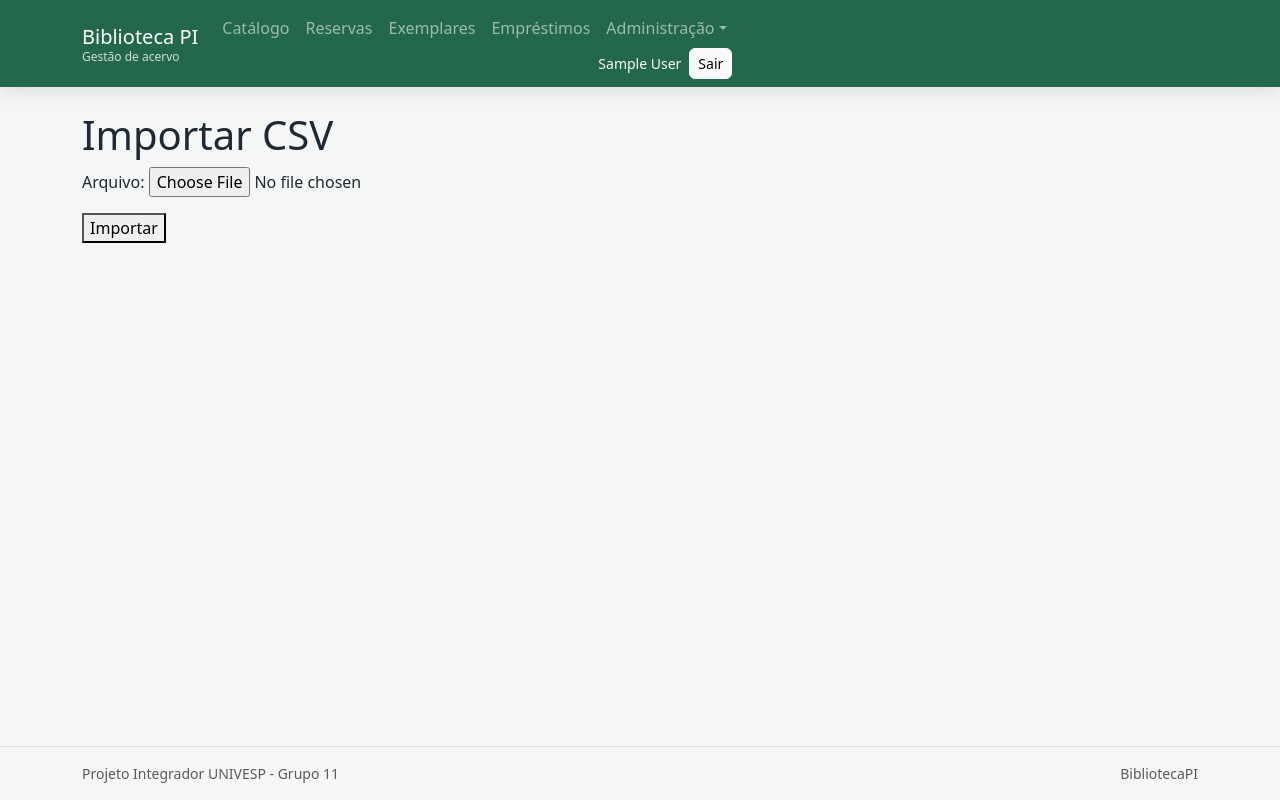
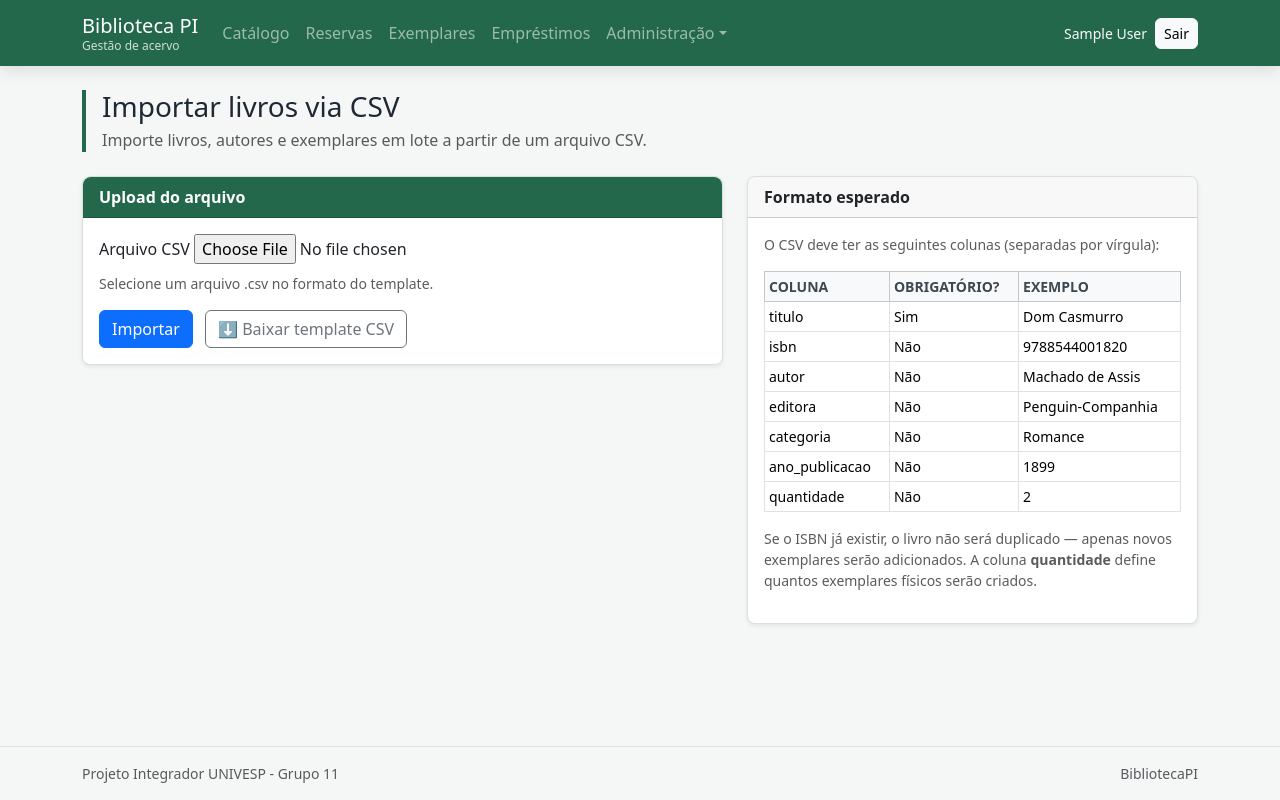
Before and after one commit to MarceloMaciel/projeto-integrador-univesp-grupo11, a Django app: page /importacao/ in a window 1280 px wide. Run offline with Django 5.2, Linux system fonts and the light colour scheme; the visitor is signed in with stand-in values (Sample User, id 1); data that the repository does not hold is empty.

Commit message:
finalizacao da importacao

```diff
--- a/BibliotecaPI/apps/importacao/forms.py
+++ b/BibliotecaPI/apps/importacao/forms.py
@@ -2,4 +2,14 @@
 
 
 class ImportacaoCSVForm(forms.Form):
-    arquivo = forms.FileField()
+    arquivo = forms.FileField(
+        label='Arquivo CSV',
+        help_text='Selecione um arquivo .csv no formato do template.',
+    )
+
+    def clean_arquivo(self):
+        arquivo = self.cleaned_data['arquivo']
+        nome = arquivo.name.lower()
+        if not nome.endswith('.csv'):
+            raise forms.ValidationError('O arquivo deve ter extensão .csv.')
+        return arquivo
--- a/BibliotecaPI/apps/importacao/urls.py
+++ b/BibliotecaPI/apps/importacao/urls.py
@@ -1,6 +1,9 @@
 from django.urls import path
-from .views import importar_csv
+from .views import importar_csv, download_template_csv
+
+app_name = 'importacao'
 
 urlpatterns = [
     path('', importar_csv, name='importar_csv'),
+    path('template/', download_template_csv, name='template_csv'),
 ]
--- a/BibliotecaPI/apps/importacao/views.py
+++ b/BibliotecaPI/apps/importacao/views.py
@@ -2,67 +2,157 @@
 import io
 
 from django.contrib import messages
+from django.contrib.auth.decorators import login_required
+from django.http import HttpResponse
 from django.shortcuts import redirect, render
+from django.utils import timezone
 
+from apps.acervo.models import Exemplar
 from apps.catalogo.models import Autor, Categoria, Editora, Livro
-from apps.acervo.models import Exemplar
+from apps.usuarios.constants import ROLE_ADMIN
+from apps.usuarios.utils import user_has_any_role
 
 from .forms import ImportacaoCSVForm
 
 
+@login_required
 def importar_csv(request):
+    if not user_has_any_role(request.user, [ROLE_ADMIN]):
+        messages.error(request, 'Você não possui permissão para importar dados.')
+        return redirect('home')
+
+    erros = []
+
     if request.method == 'POST':
         form = ImportacaoCSVForm(request.POST, request.FILES)
 
         if form.is_valid():
             arquivo = request.FILES['arquivo']
 
-            conteudo = arquivo.read().decode('utf-8')
+            try:
+                conteudo = arquivo.read().decode('utf-8-sig')  # utf-8-sig suporta BOM do Excel
+            except UnicodeDecodeError:
+                arquivo.seek(0)
+                conteudo = arquivo.read().decode('latin-1')
 
             reader = csv.DictReader(io.StringIO(conteudo))
 
-            for linha in reader:
+            livros_importados = 0
+            exemplares_criados = 0
 
-                autor, _ = Autor.objects.get_or_create(
-                    nome=linha['autor']
-                )
+            for numero_linha, linha in enumerate(reader, start=2):
+                try:
+                    titulo = linha.get('titulo', '').strip()
+                    isbn = linha.get('isbn', '').strip()
+                    nome_autor = linha.get('autor', '').strip()
+                    nome_categoria = linha.get('categoria', '').strip()
+                    nome_editora = linha.get('editora', '').strip()
+                    ano_str = linha.get('ano_publicacao', '').strip()
+                    qtd_str = linha.get('quantidade', '1').strip()
 
-                categoria, _ = Categoria.objects.get_or_create(
-                    nome=linha['categoria']
-                )
+                    if not titulo:
+                        erros.append(f'Linha {numero_linha}: campo "titulo" obrigatório.')
+                        continue
 
-                editora, _ = Editora.objects.get_or_create(
-                    nome=linha['editora']
-                )
+                    # Cria ou recupera autor, categoria, editora
+                    autor = None
+                    if nome_autor:
+                        autor, _ = Autor.objects.get_or_create(nome=nome_autor)
 
-                livro, created = Livro.objects.get_or_create(
-                    isbn=linha['isbn'],
-                    defaults={
-                        'titulo': linha['titulo'],
-                        'editora': editora,
-                        'categoria': categoria,
-                        'ano_publicacao': linha['ano_publicacao'],
-                    }
-                )
+                    categoria = None
+                    if nome_categoria:
+                        categoria, _ = Categoria.objects.get_or_create(nome=nome_categoria)
 
-                livro.autores.add(autor)
+                    editora = None
+                    if nome_editora:
+                        editora, _ = Editora.objects.get_or_create(nome=nome_editora)
 
-                quantidade = int(linha['quantidade'])
+                    ano_publicacao = None
+                    if ano_str:
+                        try:
+                            ano_publicacao = int(ano_str)
+                        except ValueError:
+                            erros.append(f'Linha {numero_linha}: ano_publicacao inválido ("{ano_str}"). Ignorado.')
 
-                for i in range(quantidade):
-                    Exemplar.objects.create(
-                        livro=livro,
-                        codigo_tombo=f"{livro.id}-{i}"
-                    )
+                    # Cria ou recupera o livro
+                    if isbn:
+                        livro, criado = Livro.objects.get_or_create(
+                            isbn=isbn,
+                            defaults={
+                                'titulo': titulo,
+                                'editora': editora,
+                                'categoria': categoria,
+                                'ano_publicacao': ano_publicacao,
+                            }
+                        )
+                    else:
+                        # Sem ISBN: cria sempre (ou busca por título exato)
+                        livro, criado = Livro.objects.get_or_create(
+                            titulo=titulo,
+                            defaults={
+                                'editora': editora,
+                                'categoria': categoria,
+                                'ano_publicacao': ano_publicacao,
+                            }
+                        )
 
-            messages.success(request, 'Importação realizada com sucesso.')
-            return redirect('importar_csv')
+                    if criado:
+                        livros_importados += 1
+
+                    if autor:
+                        livro.autores.add(autor)
+
+                    # Cria exemplares com tombos únicos baseados em timestamp
+                    try:
+                        quantidade = max(1, int(qtd_str))
+                    except ValueError:
+                        quantidade = 1
+
+                    ts = timezone.now().strftime('%Y%m%d%H%M%S%f')
+                    for i in range(quantidade):
+                        # Tombo: ID do livro + timestamp + índice, garante unicidade
+                        codigo_tombo = f"{livro.id}-{ts}-{i}"
+                        Exemplar.objects.get_or_create(
+                            codigo_tombo=codigo_tombo,
+                            defaults={'livro': livro},
+                        )
+                        exemplares_criados += 1
+
+                except Exception as e:
+                    erros.append(f'Linha {numero_linha}: erro inesperado — {e}')
+
+            if erros:
+                for erro in erros:
+                    messages.warning(request, erro)
+
+            messages.success(
+                request,
+                f'Importação concluída: {livros_importados} livro(s) novo(s), '
+                f'{exemplares_criados} exemplar(es) criado(s).'
+            )
+            return redirect('importacao:importar_csv')
 
     else:
         form = ImportacaoCSVForm()
 
-    return render(
-        request,
-        'importacao/importar_csv.html',
-        {'form': form}
-    )
+    return render(request, 'importacao/importar_csv.html', {'form': form})
+
+
+@login_required
+def download_template_csv(request):
+    """Retorna um arquivo CSV de exemplo para o usuário preencher e importar."""
+    if not user_has_any_role(request.user, [ROLE_ADMIN]):
+        messages.error(request, 'Você não possui permissão para esta ação.')
+        return redirect('home')
+
+    response = HttpResponse(content_type='text/csv; charset=utf-8')
+    response['Content-Disposition'] = 'attachment; filename="template_importacao.csv"'
+    response.write('\ufeff')  # BOM para Excel abrir corretamente
+
+    writer = csv.writer(response)
+    writer.writerow(['titulo', 'isbn', 'autor', 'editora', 'categoria', 'ano_publicacao', 'quantidade'])
+    writer.writerow(['Dom Casmurro', '9788544001820', 'Machado de Assis', 'Penguin-Companhia', 'Romance', '1899', '2'])
+    writer.writerow(['O Cortiço', '9788572326995', 'Aluísio Azevedo', 'Ática', 'Romance', '1890', '1'])
+    writer.writerow(['Memórias Póstumas de Brás Cubas', '', 'Machado de Assis', 'Nova Fronteira', 'Romance', '1881', '3'])
+
+    return response
--- a/BibliotecaPI/apps/usuarios/constants.py
+++ b/BibliotecaPI/apps/usuarios/constants.py
@@ -1,9 +1,7 @@
 ROLE_ADMIN = 'ADMIN'
-ROLE_BIBLIOTECARIO = 'BIBLIOTECARIO'
 ROLE_LEITOR = 'LEITOR'
 
 ROLE_CHOICES = [
     (ROLE_ADMIN, 'Administrador'),
-    (ROLE_BIBLIOTECARIO, 'Bibliotecário'),
     (ROLE_LEITOR, 'Leitor'),
 ]
--- a/BibliotecaPI/apps/usuarios/context_processors.py
+++ b/BibliotecaPI/apps/usuarios/context_processors.py
@@ -1,4 +1,4 @@
-from .constants import ROLE_ADMIN, ROLE_BIBLIOTECARIO
+from .constants import ROLE_ADMIN
 from .utils import user_has_any_role, user_role_names
 
 
@@ -6,5 +6,7 @@
     user = request.user
     return {
         'user_role_names': user_role_names(user),
-        'is_admin_or_bibliotecario': user_has_any_role(user, [ROLE_ADMIN, ROLE_BIBLIOTECARIO]),
+        'is_admin': user_has_any_role(user, [ROLE_ADMIN]),
+        # Alias mantido para templates existentes não quebrarem
+        'is_admin_or_bibliotecario': user_has_any_role(user, [ROLE_ADMIN]),
     }
--- a/BibliotecaPI/apps/usuarios/utils.py
+++ b/BibliotecaPI/apps/usuarios/utils.py
@@ -1,10 +1,10 @@
 from django.contrib.auth.models import Group
 
-from .constants import ROLE_ADMIN, ROLE_BIBLIOTECARIO, ROLE_LEITOR
+from .constants import ROLE_ADMIN, ROLE_LEITOR
 
 
 def ensure_default_groups() -> None:
-    for role in (ROLE_ADMIN, ROLE_BIBLIOTECARIO, ROLE_LEITOR):
+    for role in (ROLE_ADMIN, ROLE_LEITOR):
         Group.objects.get_or_create(name=role)
 
 
--- a/BibliotecaPI/apps/usuarios/views.py
+++ b/BibliotecaPI/apps/usuarios/views.py
@@ -5,14 +5,14 @@
 
 from core.models import PerfilUsuario
 
-from .constants import ROLE_ADMIN, ROLE_BIBLIOTECARIO
+from .constants import ROLE_ADMIN
 from .forms import UsuarioCadastroForm
 from .utils import user_has_any_role
 
 
 @login_required
 def cadastrar_usuario(request):
-    if not user_has_any_role(request.user, [ROLE_ADMIN, ROLE_BIBLIOTECARIO]):
+    if not user_has_any_role(request.user, [ROLE_ADMIN]):
         messages.error(request, 'Você não possui permissão para cadastrar usuários.')
         return redirect('home')
 
--- a/BibliotecaPI/templates/base.html
+++ b/BibliotecaPI/templates/base.html
@@ -23,7 +23,7 @@
                 <ul class="navbar-nav me-auto mb-2 mb-lg-0">
                     <li class="nav-item"><a class="nav-link" href="{% url 'catalogo:livro_list' %}">Catálogo</a></li>
                     <li class="nav-item"><a class="nav-link" href="{% url 'circulacao:reserva_list' %}">Reservas</a></li>
-                    {% if is_admin_or_bibliotecario %}
+                    {% if is_admin %}
                         <li class="nav-item"><a class="nav-link" href="{% url 'acervo:exemplar_list' %}">Exemplares</a></li>
                         <li class="nav-item"><a class="nav-link" href="{% url 'circulacao:emprestimo_list' %}">Empréstimos</a></li>
                         <li class="nav-item dropdown">
@@ -33,6 +33,9 @@
                                 <li><a class="dropdown-item" href="{% url 'catalogo:autor_list' %}">Autores</a></li>
                                 <li><a class="dropdown-item" href="{% url 'catalogo:editora_list' %}">Editoras</a></li>
                                 <li><a class="dropdown-item" href="{% url 'catalogo:categoria_list' %}">Categorias</a></li>
+                                <li><hr class="dropdown-divider"></li>
+                                <li><a class="dropdown-item" href="{% url 'importacao:importar_csv' %}">Importar via CSV</a></li>
+                            </ul>
                         </li>
                     {% endif %}
                 </ul>
--- a/BibliotecaPI/templates/importacao/importar_csv.html
+++ b/BibliotecaPI/templates/importacao/importar_csv.html
@@ -1,17 +1,74 @@
 {% extends 'base.html' %}
 
+{% block title %}Importar CSV | BibliotecaPI{% endblock %}
+
+{% block page_header %}
+<div class="page-heading mb-4">
+    <h1 class="h3 mb-1">Importar livros via CSV</h1>
+    <p class="text-muted mb-0">
+        Importe livros, autores e exemplares em lote a partir de um arquivo CSV.
+    </p>
+</div>
+{% endblock %}
+
 {% block content %}
+<div class="row">
+    <div class="col-md-7">
+        <div class="card shadow-sm mb-4">
+            <div class="card-header bg-primary text-white"><strong>Upload do arquivo</strong></div>
+            <div class="card-body">
+                <form method="post" enctype="multipart/form-data">
+                    {% csrf_token %}
+                    {% for field in form %}
+                        <div class="mb-3">
+                            <label for="{{ field.id_for_label }}" class="form-label">{{ field.label }}</label>
+                            {{ field }}
+                            {% if field.help_text %}
+                                <div class="form-text">{{ field.help_text }}</div>
+                            {% endif %}
+                            {% for error in field.errors %}
+                                <div class="text-danger small">{{ error }}</div>
+                            {% endfor %}
+                        </div>
+                    {% endfor %}
+                    <button type="submit" class="btn btn-primary">Importar</button>
+                    <a href="{% url 'importacao:template_csv' %}" class="btn btn-outline-secondary ms-2">
+                        ⬇ Baixar template CSV
+                    </a>
+                </form>
+            </div>
+        </div>
+    </div>
 
-<h1>Importar CSV</h1>
-
-<form method="post" enctype="multipart/form-data">
-    {% csrf_token %}
-
-    {{ form.as_p }}
-
-    <button type="submit">
-        Importar
-    </button>
-</form>
-
+    <div class="col-md-5">
+        <div class="card shadow-sm">
+            <div class="card-header"><strong>Formato esperado</strong></div>
+            <div class="card-body">
+                <p class="small text-muted">O CSV deve ter as seguintes colunas (separadas por vírgula):</p>
+                <table class="table table-sm table-bordered small">
+                    <thead class="table-light">
+                        <tr>
+                            <th>Coluna</th>
+                            <th>Obrigatório?</th>
+                            <th>Exemplo</th>
+                        </tr>
+                    </thead>
+                    <tbody>
+                        <tr><td>titulo</td><td>Sim</td><td>Dom Casmurro</td></tr>
+                        <tr><td>isbn</td><td>Não</td><td>9788544001820</td></tr>
+                        <tr><td>autor</td><td>Não</td><td>Machado de Assis</td></tr>
+                        <tr><td>editora</td><td>Não</td><td>Penguin-Companhia</td></tr>
+                        <tr><td>categoria</td><td>Não</td><td>Romance</td></tr>
+                        <tr><td>ano_publicacao</td><td>Não</td><td>1899</td></tr>
+                        <tr><td>quantidade</td><td>Não</td><td>2</td></tr>
+                    </tbody>
+                </table>
+                <p class="small text-muted mt-2">
+                    Se o ISBN já existir, o livro não será duplicado — apenas novos exemplares serão adicionados.
+                    A coluna <strong>quantidade</strong> define quantos exemplares físicos serão criados.
+                </p>
+            </div>
+        </div>
+    </div>
+</div>
 {% endblock %}
```
Also changed, not shown: BibliotecaPI/apps/circulacao/forms.py (+30 -34 lines), BibliotecaPI/apps/circulacao/views.py (+60 -34 lines), BibliotecaPI/apps/usuarios/permissions.py (+8 -3 lines), BibliotecaPI/templates/circulacao/devolucao_form.html (+13 -4 lines), BibliotecaPI/templates/circulacao/form.html (+10 -2 lines), BibliotecaPI/apps/usuarios/forms.py (line endings or trailing spaces).
